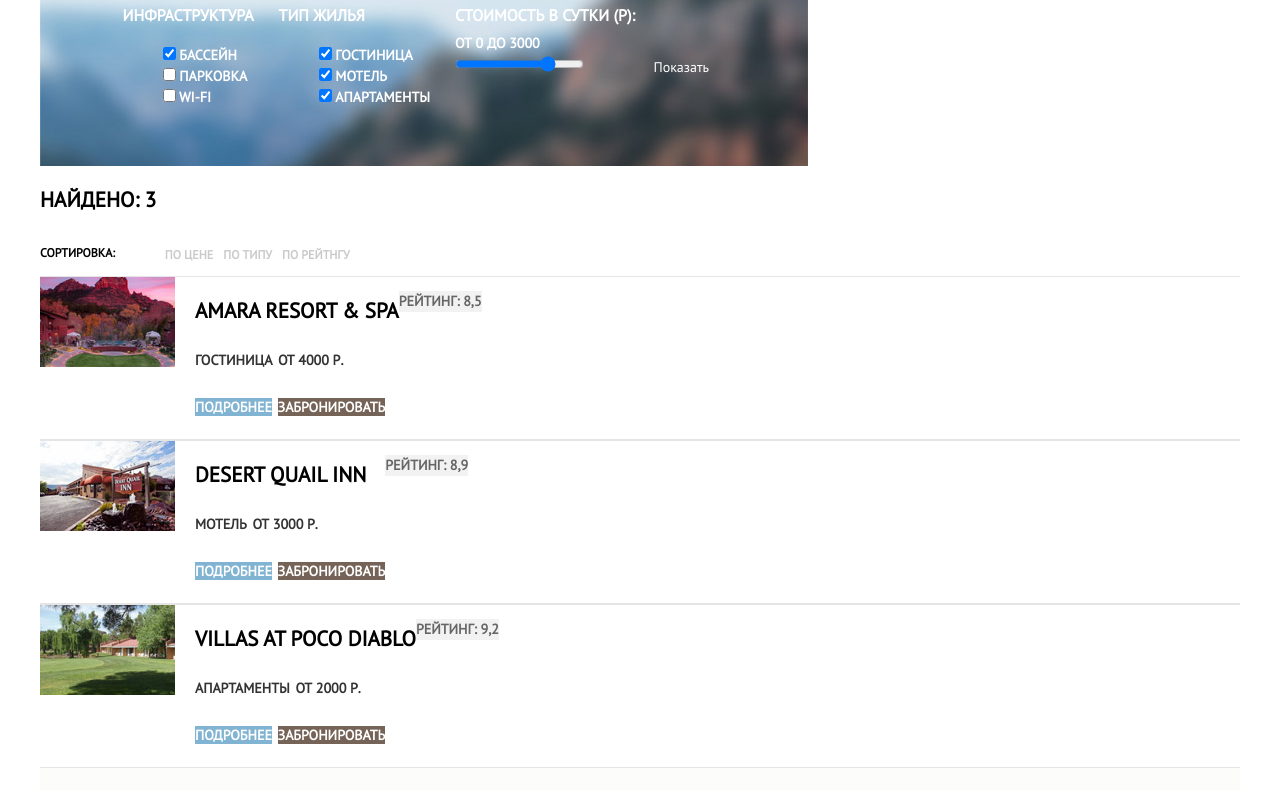
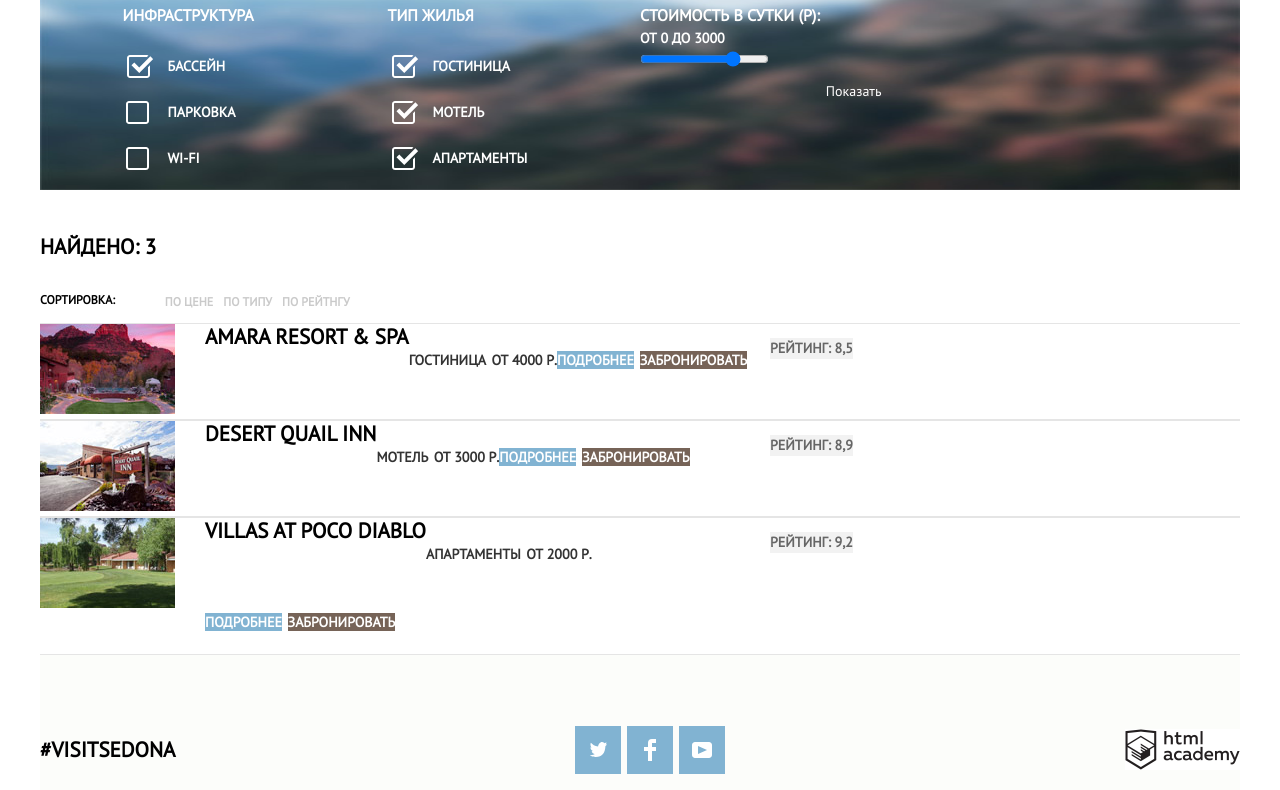
Before and after one commit to lilyushka/502029-sedona, a plain HTML site: page hotels.html in a window 1280 px wide. Shown: the part 86-876 px from the top of the page. Drawn offline with Linux system fonts and the light colour scheme.

Commit message:
начала делать отели
сплошное мракобесие:)

```diff
--- a/css/style.css
+++ b/css/style.css
@@ -390,33 +390,78 @@ margin-right: auto;
   align-items: center;
   justify-content: center;
 }
-.filters {
-  background-image: url("../img/hotels-background.jpg");
-  background-repeat: no-repeat;
-  width: 100%;
-}
-.filter {
+/*hotels*/
+
+.filters-form {
   display: flex;
   margin: 0;
   padding: 35px 70px;
-
+  background-image: url("../img/hotels-background.jpg");
+  background-repeat: no-repeat;
+  background-size: 1200px 220px;
+}
+.infrastructure,
+.types {
+  width: 240px;
+  border: none;
 }
 
-.filter fieldset {
+.filters-form fieldset {
   border: none;
 }
-.filter legend {
+.filters-form legend {
   font-size: 16px;
   font-weight: bold;
   line-height: 21px;
   color:#ffffff;
 }
-.filter .filter-option,
+.filters-form .filter-option,
 output {
   font-size: 14px;
   line-height: 21px;
   color:#ffffff;
 }
+.filters-list {
+  margin: 0;
+  padding: 0;
+
+  list-style: none;
+}
+.filters-list li {
+  margin-top: 25px;
+}
+.filters-list .form-label {
+  position: relative;
+  padding-left: 45px;
+}
+.filters-list .form-label::before {
+  content: "";
+  position: absolute;
+  top: -5px;
+  left: 0px;
+  width: 30px;
+  height: 30px;
+
+  background: url("../img/checkbox-off.svg") center no-repeat;
+}
+.filters-list .filter-input-checkbox:checked + .form-label::before {
+  background: url("../img/checkbox-on.svg") 4px center no-repeat;
+}
+
+.filters-list .filter-input-checkbox:disabled + .form-label::before {
+  background: url("../img/checkbox-off-disabled.svg") center no-repeat;
+}
+
+.filters-list .filter-input-checkbox:checked:disabled + .form-label::before {
+  background: url("../img/checkbox-on-disabled.svg") 4px center no-repeat;
+}
+
+.filters-list .filter-input-checkbox:focus + .form-label::before {
+  border-color: #663d15;
+  outline: thin dotted;
+  outline: 5px auto -webkit-focus-ring-color;
+}
+
 .filter-button {
   font-size: 14px;
   line-height: 21px;
@@ -469,28 +514,30 @@ article {
   border-bottom: 1px solid #e5e5e5;
   border-top: 1px solid #e5e5e5;
 }
+.hotel-photo {
+  width: 165px;
+  display: block;
+}
 
 .hotel-description {
-  flex-direction: column;
-  margin-left: 20px;
+  display: flex;
+  flex-wrap: wrap;
+  width: 565px;
+  margin: 0 0 auto 0;
 }
 .hotel-name h3 {
   font-size: 21px;
   line-height: 26px;
   color: #000000;
   font-weight: bold;
+  width: 100%;
+  margin: 0 0 5px 0;
 }
 .hotel-name h3:hover {
-  font-size: 21px;
-  line-height: 26px;
   color: #81b3d2;
-  font-weight: bold;
 }
 .hotel-name h3:active {
-  font-size: 21px;
-  line-height: 26px;
   color: #cacaca;
-  font-weight: bold;
 }
 .type-price span{
   font-size: 14px;
--- a/hotels.html
+++ b/hotels.html
@@ -13,7 +13,7 @@
   <header class="main-header-hotels">
     <nav class="main-navigation">
       <a class="main-header-logo" href="index.html">
-        <img src="img/sedona_logo.png" alt="Логотип Седоны">
+        <img src="img/sedona-logo-prozr.png" alt="Логотип Седоны">
       </a>
       <ul class="site-navigation">
         <li>
@@ -35,49 +35,49 @@
     <h1 class="visually-hidden">Подбор гостиницы</h1>
     <section class="filters">
       <h2 class="visually-hidden">Фильтр поиска гостиницы</h2>
-      <form class="filter" method="get" action="https://echo.htmlacademy.ru">
+      <form class="filters-form" method="get" action="https://echo.htmlacademy.ru">
         <fieldset>
           <legend>Инфраструктура</legend>
-          <ul class="filters-list">
+          <ul class="filters-list infrastructure">
             <li class="filter-option">
-              <input class="filter-input filter-input-checkbox" type="checkbox" name="swimming" id="filter-swimming" checked>
-              <label for="filter-swimming">Бассейн</label>
+              <input class="filter-input filter-input-checkbox visually-hidden" type="checkbox" name="swimming" id="filter-swimming" checked>
+              <label for="filter-swimming" class="form-label">Бассейн</label>
             </li>
             <li class="filter-option">
-              <input class="filter-input filter-input-checkbox" type="checkbox" name="parking" id="filter-parking">
-              <label for="filter-parking">Парковка</label>
+              <input class="filter-input filter-input-checkbox visually-hidden" type="checkbox" name="parking" id="filter-parking">
+              <label for="filter-parking" class="form-label">Парковка</label>
             </li>
             <li class="filter-option">
-              <input class="filter-input filter-input-checkbox" type="checkbox" name="wifi" id="filter-wifi">
-              <label for="filter-wifi">Wi-fi</label>
+              <input class="filter-input filter-input-checkbox visually-hidden" type="checkbox" name="wifi" id="filter-wifi">
+              <label for="filter-wifi" class="form-label">Wi-fi</label>
             </li>
           </ul>
         </fieldset>
         <fieldset>
           <legend>Тип жилья</legend>
-          <ul>
+          <ul class="filters-list types">
             <li class="filter-option">
-              <input class=" filter-input filter-input-checkbox" type="checkbox" name="hotel" id="filter-hotel" checked>
-              <label for="filter-hotel">Гостиница</label>
+              <input class="filter-input filter-input-checkbox visually-hidden" type="checkbox" name="hotel" id="filter-hotel" checked>
+              <label for="filter-hotel" class="form-label">Гостиница</label>
             </li>
             <li class="filter-option">
-              <input class="filter-input filter-input-checkbox" type="checkbox" name="motel" id="filter-motel" checked>
-              <label for="filter-motel">Мотель</label>
+              <input class="filter-input filter-input-checkbox visually-hidden" type="checkbox" name="motel" id="filter-motel" checked>
+              <label for="filter-motel" class="form-label">Мотель</label>
             </li>
             <li class="filter-option">
-              <input class="filter-input filter-input-checkbox" type="checkbox" name="apartments" id="filter-apartments" checked>
-              <label for="filter-apartments">Апартаменты</label>
+              <input class="filter-input filter-input-checkbox visually-hidden" type="checkbox" name="apartments" id="filter-apartments" checked>
+              <label for="filter-apartments" class="form-label">Апартаменты</label>
             </li>
           </ul>
         </fieldset>
-        <fieldset>
+          <div class="filters-range">
           <legend>Стоимость в сутки (Р):</legend>
           <output name="price-from">От 0</output>
           <output name="price-to">До 3000</output>
           <br>
           <input type="range" id="price-range" name="price-range" min="0" max="4000" value="3000" step="1">
           <label for="price-range"></label>
-        </fieldset>
+          </div>
         <button type="submit" class="filter-button buttons">Показать</button>
       </form>
     </section>
@@ -173,23 +173,28 @@
       <b class="footer-hashtag">#visitsedona</b>
       <ul class="sedona-socials">
         <li>
-        <a class="button" href="#">
+          <a class="button-social" href="#" class="twitter">
             <span class="visually-hidden">Twitter</span>
+            <svg xmlns="http://www.w3.org/2000/svg" xmlns:xlink="http://www.w3.org/1999/xlink" width="17" height="15" viewBox="0 0 17 15"><path fill="#FFF" d="M10.95.144c1.685-.496 2.984.27 3.577 1.179.673-.231 1.331-.481 2.011-.708a2.345 2.345 0 0 1-.857 1.768c.685.17 1.304-.491 1.304-.491-.169 1-1.006 1.788-1.563 2.024-.231 6.75-3.175 11.217-10.077 11.082h-.446c-.41 0-4.164-.46-4.898-1.887 2.271.196 3.893-.422 4.693-1.177-.96-.3-2.679-.477-2.979-2.95.349.106.564.228 1.19.119C1.705 8.247.374 7.53.448 5.33c.285.328 1.067.536 1.34.472C1.085 5.561-.182 2.442.894.85c1.818 1.854 3.735 3.606 7.152 3.773C8.254 2.33 9.183.793 10.95.144z"/></svg>
           </a>
         </li>
         <li>
-        <a class="button" href="#">
+          <a class="button-social" href="#" class="facebook">
             <span class="visually-hidden">Facebook</span>
+            <svg xmlns="http://www.w3.org/2000/svg" width="12" height="22" viewBox="0 0 12 22"><path fill="#FFF" d="M12 4V0H8a4 4 0 0 0-4 4v4H0v4h4v10h4V12h4V8H8V4h4z"/></svg>
           </a>
         </li>
         <li>
-        <a class="button" href="#">
+          <a class="button-social" href="#" class="youtube">
             <span class="visually-hidden">Youtube</span>
+            <svg xmlns="http://www.w3.org/2000/svg" xmlns:xlink="http://www.w3.org/1999/xlink" width="20" height="16" viewBox="0 0 20 16">
+              <path fill="#FFF" d="M17 0H3C1.35 0 0 1.35 0 3v10c0 1.65 1.35 3 3 3h14c1.65 0 3-1.35 3-3V3c0-1.65-1.35-3-3-3zM6.027 11.998V4.002L15.014 8l-8.987 3.998z"/>
+            </svg>
           </a>
         </li>
       </ul>
       <div class="htmlacademy">
-      <a class="button" href="https://htmlacademy.ru/intensive/htmlcss">Лого академии</a>
+        <a class="html-logo" id="link-html"href="https://htmlacademy.ru/intensive/htmlcss"><span class="link-html-text visually-hidden">Website by</span></a>
       </div>
     </footer>
   </div>
```
Lines whose indentation alone changed are shown as unchanged.
